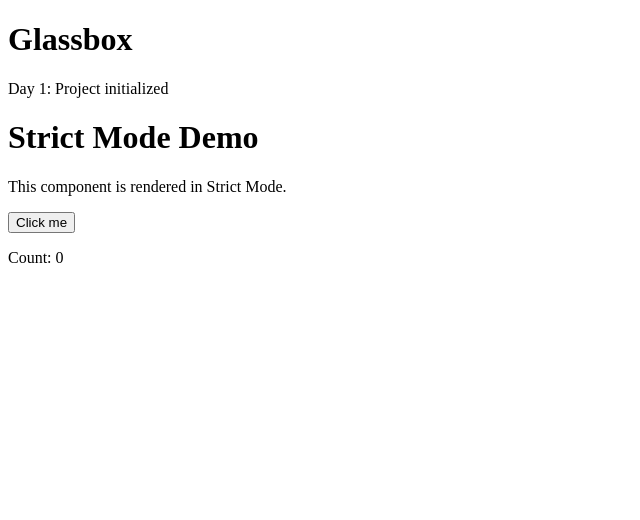
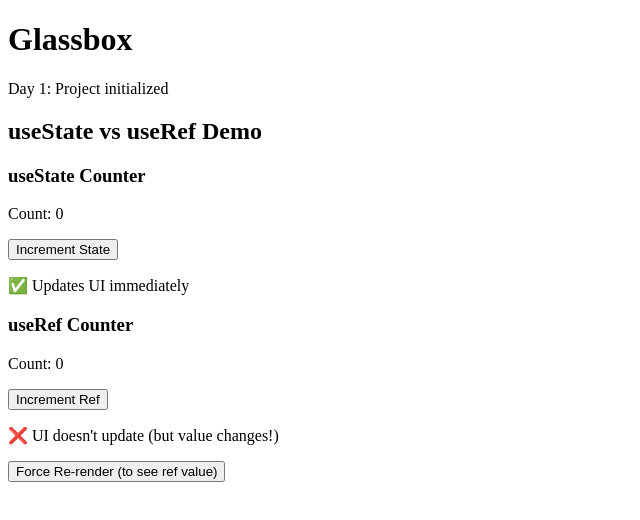
Before and after one commit to imsks/Glassbox, a Next.js app: page / in a window 1280 px wide. Shown: the top 520 px of the page, without its empty margins (0-640 px from the left). Built offline with nearby package versions, Linux system fonts and the light colour scheme.

Commit message:
Replace StrictModeDemo with RefVsStateDemo component to demonstrate useState vs useRef behavior in React.

```diff
--- /dev/null
+++ b/app/components/RefVsStateDemo.tsx
@@ -0,0 +1,51 @@
+'use client'
+
+import { useState, useRef } from 'react'
+
+export default function RefVsStateDemo() {
+    // useState - will trigger re-renders
+    const [stateCount, setStateCount] = useState(0)
+
+    // useRef - will NOT trigger re-renders
+    const refCount = useRef(0)
+
+    // Function to increment state
+    const incrementState = () => {
+        setStateCount(stateCount + 1)
+        console.log('State updated, component will re-render')
+    }
+
+    // Function to increment ref
+    const incrementRef = () => {
+        refCount.current += 1
+        console.log('Ref updated:', refCount.current, '- NO re-render!')
+    }
+
+    // Log on every render to observe behavior
+    console.log('Component rendered - State:', stateCount, 'Ref:', refCount.current)
+
+    return (
+        <div>
+            <h2>useState vs useRef Demo</h2>
+
+            <div>
+                <h3>useState Counter</h3>
+                <p>Count: {stateCount}</p>
+                <button onClick={incrementState}>Increment State</button>
+                <p>✅ Updates UI immediately</p>
+            </div>
+
+            <div>
+                <h3>useRef Counter</h3>
+                <p>Count: {refCount.current}</p>
+                <button onClick={incrementRef}>Increment Ref</button>
+                <p>❌ UI doesn't update (but value changes!)</p>
+            </div>
+
+            {/* Add a button that forces re-render to see ref value */}
+            <button onClick={() => setStateCount(stateCount)}>
+                Force Re-render (to see ref value)
+            </button>
+        </div>
+    )
+}
--- a/app/page.tsx
+++ b/app/page.tsx
@@ -1,11 +1,11 @@
-import StrictModeDemo from "./components/StrictModeDemo"
+import RefVsStateDemo from "./components/RefVsStateDemo"
 
 export default function Home() {
   return (
     <main>
       <h1>Glassbox</h1>
       <p>Day 1: Project initialized</p>
-      <StrictModeDemo />
+      <RefVsStateDemo />
     </main>
   )
 }
```
